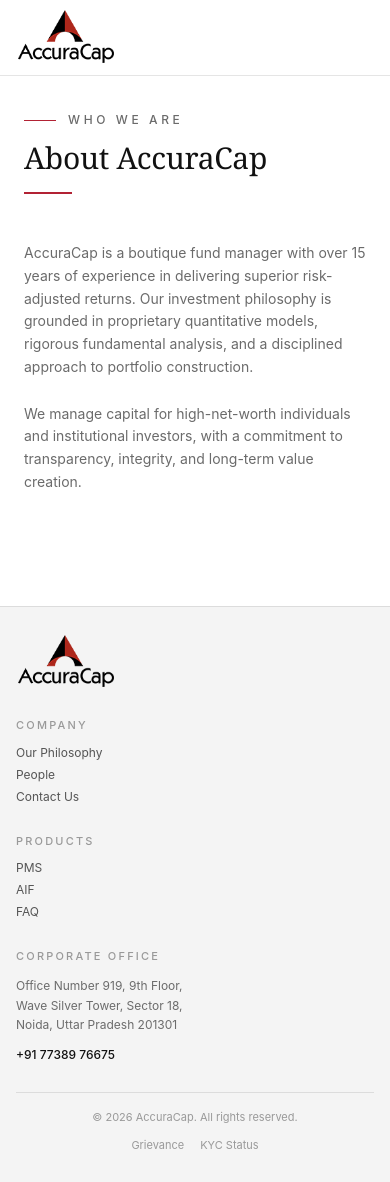
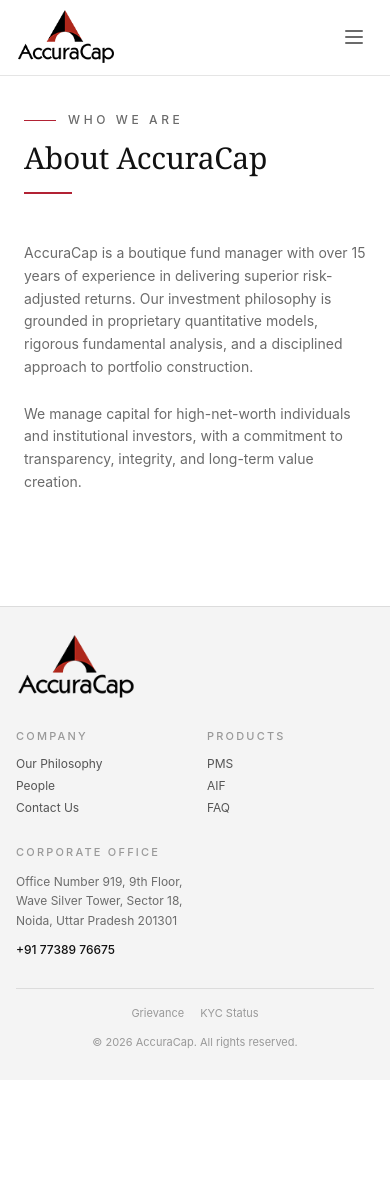
Before and after one commit to TamannaaSinghh/AccuraCap, a Next.js app: page /about in a window 390 px wide. After the commit the page ends 1080 px from the top, so only its background shows below. Built offline with nearby package versions, Linux system fonts and the light colour scheme.

Commit message:
commited some updates again

```diff
--- a/app/components/layout/Footer.tsx
+++ b/app/components/layout/Footer.tsx
@@ -9,17 +9,17 @@
       <div className="w-full max-w-[1800px] mx-auto px-4 md:px-6 lg:px-14 py-7 md:py-7 lg:py-12">
 
         {/* Top */}
-        <div className="flex flex-col md:flex-row md:items-start md:justify-between gap-7 md:gap-6 lg:gap-12">
+        <div className="grid grid-cols-2 md:flex md:flex-row md:items-start md:justify-between gap-y-7 gap-x-6 md:gap-6 lg:gap-12">
 
           {/* Logo */}
-          <div className="shrink-0">
+          <div className="col-span-2 md:col-span-1 shrink-0">
             <Link href="/">
               <Image
                 src="/Accuracap-logo.png"
                 alt="AccuraCap"
                 width={140}
                 height={52}
-                className="object-contain w-[100px] md:w-[100px] lg:w-[140px] h-auto"
+                className="object-contain w-[120px] md:w-[100px] lg:w-[140px] h-auto"
               />
             </Link>
           </div>
@@ -44,7 +44,7 @@
           </div>
 
           {/* Office info */}
-          <div className="text-xs md:text-[12px] lg:text-base xl:text-lg text-black/60 leading-relaxed max-w-[280px] md:max-w-[260px] lg:max-w-[360px] xl:max-w-[420px]">
+          <div className="col-span-2 md:col-span-1 text-xs md:text-[12px] lg:text-base xl:text-lg text-black/60 leading-relaxed md:max-w-[260px] lg:max-w-[360px] xl:max-w-[420px]">
             <p className="text-[11px] md:text-[10px] lg:text-sm tracking-[0.2em] uppercase text-black/40 mb-2.5 md:mb-2.5 font-medium">Corporate Office</p>
             <p>
               Office Number 919, 9th Floor,
@@ -58,7 +58,7 @@
         </div>
 
         {/* Bottom */}
-        <div className="mt-7 md:mt-6 lg:mt-10 pt-4 md:pt-4 border-t border-black/10 flex flex-col md:flex-row items-center justify-between gap-2.5 md:gap-2.5">
+        <div className="mt-7 md:mt-6 lg:mt-10 pt-4 md:pt-4 border-t border-black/10 flex flex-col-reverse md:flex-row items-center md:items-center justify-between gap-3 md:gap-2.5 text-center md:text-left">
           <p className="text-[11px] md:text-[10px] lg:text-sm text-black/40">
             &copy; {new Date().getFullYear()} AccuraCap. All rights reserved.
           </p>
--- a/app/components/layout/Navbar.tsx
+++ b/app/components/layout/Navbar.tsx
@@ -48,6 +48,8 @@
 
 export default function Navbar() {
   const [active, setActive] = useState<number | null>(null);
+  const [mobileOpen, setMobileOpen] = useState(false);
+  const [mobileExpanded, setMobileExpanded] = useState<number | null>(null);
   const closeTimer = useRef<ReturnType<typeof setTimeout> | null>(null);
 
   const openMenu = (index: number) => {
@@ -59,6 +61,11 @@
     closeTimer.current = setTimeout(() => setActive(null), 100);
   };
 
+  const closeMobile = () => {
+    setMobileOpen(false);
+    setMobileExpanded(null);
+  };
+
   return (
     <header className="w-full fixed top-0 left-0 z-50 bg-white/95 backdrop-blur-sm border-b border-border">
       <div className="max-w-[1800px] mx-auto flex items-center px-4 md:px-6 lg:px-14 py-2.5 md:py-3 lg:py-4">
@@ -68,11 +75,31 @@
           <Image
             src="/Accuracap-logo.png"
             alt="Logo"
-            width={140}
-            height={74}
-            className="object-contain w-[100px] md:w-[115px] lg:w-[140px] h-auto"
+            width={220}
+            height={116}
+            style={{ height: "auto" }}
+            className="object-contain w-[100px] md:w-[100px] lg:w-[150px]"
           />
         </Link>
+
+        {/* Mobile hamburger */}
+        <button
+          type="button"
+          aria-label="Toggle menu"
+          aria-expanded={mobileOpen}
+          onClick={() => setMobileOpen((v) => !v)}
+          className="md:hidden ml-auto p-2 text-muted hover:text-black"
+        >
+          {mobileOpen ? (
+            <svg className="w-6 h-6" fill="none" stroke="currentColor" viewBox="0 0 24 24">
+              <path strokeLinecap="round" strokeLinejoin="round" strokeWidth={2} d="M6 6l12 12M6 18L18 6" />
+            </svg>
+          ) : (
+            <svg className="w-6 h-6" fill="none" stroke="currentColor" viewBox="0 0 24 24">
+              <path strokeLinecap="round" strokeLinejoin="round" strokeWidth={2} d="M4 6h16M4 12h16M4 18h16" />
+            </svg>
+          )}
+        </button>
 
         {/* Menu */}
         <nav className="hidden md:flex flex-1 items-center justify-end gap-3 lg:gap-8 xl:gap-12 ml-4 lg:ml-8 relative">
@@ -131,6 +158,62 @@
         </nav>
 
       </div>
+
+      {/* Mobile menu panel */}
+      {mobileOpen && (
+        <nav className="md:hidden border-t border-border bg-white max-h-[calc(100vh-70px)] overflow-y-auto">
+          <ul className="flex flex-col px-4 py-2">
+            {menu.map((item, index) => (
+              <li key={index} className="border-b border-border last:border-b-0">
+                {item.href ? (
+                  <Link
+                    href={item.href}
+                    onClick={closeMobile}
+                    className="block py-3 text-muted hover:text-black text-base font-medium"
+                  >
+                    {item.name}
+                  </Link>
+                ) : (
+                  <>
+                    <button
+                      type="button"
+                      onClick={() =>
+                        setMobileExpanded(mobileExpanded === index ? null : index)
+                      }
+                      className="flex items-center justify-between w-full py-3 text-muted hover:text-black text-base font-medium"
+                    >
+                      {item.name}
+                      <svg
+                        className={`w-4 h-4 transition-transform duration-200 ${mobileExpanded === index ? "rotate-180" : ""}`}
+                        fill="none"
+                        stroke="currentColor"
+                        viewBox="0 0 24 24"
+                      >
+                        <path strokeLinecap="round" strokeLinejoin="round" strokeWidth={2} d="M19 9l-7 7-7-7" />
+                      </svg>
+                    </button>
+                    {mobileExpanded === index && item.children && (
+                      <ul className="pb-2 pl-4">
+                        {item.children.map((child, i) => (
+                          <li key={i}>
+                            <Link
+                              href={child.href || "#"}
+                              onClick={closeMobile}
+                              className="block py-2 text-sm text-muted hover:text-black"
+                            >
+                              {child.name}
+                            </Link>
+                          </li>
+                        ))}
+                      </ul>
+                    )}
+                  </>
+                )}
+              </li>
+            ))}
+          </ul>
+        </nav>
+      )}
     </header>
   );
 }
```
